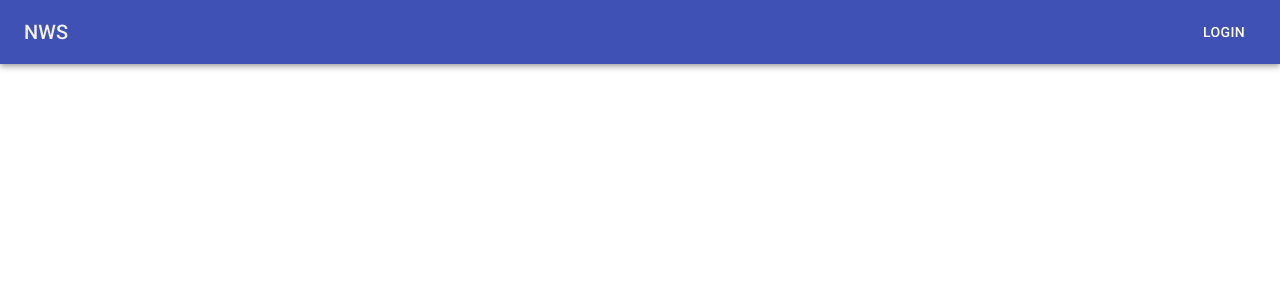
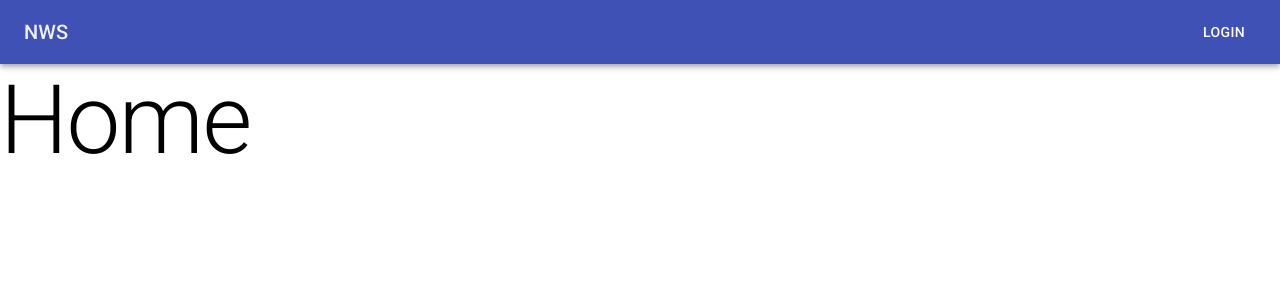
Before and after one commit to senkuu/NWS_SOCIAL_NETWORK_Frontend, a React (Create React App) app: page / in a window 1280 px wide. Shown: the top 300 px of the page. Built offline with nearby package versions, Linux system fonts and the light colour scheme.

Commit message:
J'ai tej Profile au final c'est useless

```diff
--- a/src/Router.tsx
+++ b/src/Router.tsx
@@ -3,7 +3,6 @@
 
 // import pages
 import Home from "pages/Home";
-import Profile from "pages/Profile";
 
 function Router() {
   return (
@@ -12,9 +11,6 @@
         <Route exact path="/">
           <Home />
         </Route>
-        <Route exact path="/profile">
-          <Profile />
-        </Route>
       </Switch>
     </BrowserRouter>
   );
--- a/src/components/NavBar/components/UserProfile/UserProfile.tsx
+++ b/src/components/NavBar/components/UserProfile/UserProfile.tsx
@@ -1,6 +1,6 @@
 import React, { useState } from "react";
 
-import { Link, useHistory } from "react-router-dom";
+import { useHistory } from "react-router-dom";
 
 // import material-ui components
 import { makeStyles, createStyles, Theme } from "@material-ui/core/styles";
--- a/src/pages/Home/Home.tsx
+++ b/src/pages/Home/Home.tsx
@@ -1,10 +1,14 @@
 import React from "react";
 import NavBar from "components/NavBar";
+
+// import material ui components
+import Typography from "@material-ui/core/Typography";
 
 function Home() {
   return (
     <React.Fragment>
       <NavBar />
+      <Typography variant="h1">Home</Typography>
     </React.Fragment>
   );
 }
--- a/src/pages/Profile/Profile.tsx
+++ /dev/null
@@ -1,13 +0,0 @@
-import React from "react";
-
-import NavBar from "components/NavBar";
-
-function Profile() {
-  return (
-    <React.Fragment>
-      <NavBar />
-    </React.Fragment>
-  );
-}
-
-export default Profile;
--- a/src/pages/Profile/index.ts
+++ /dev/null
@@ -1,3 +0,0 @@
-import Profile from "./Profile";
-
-export default Profile;
```
